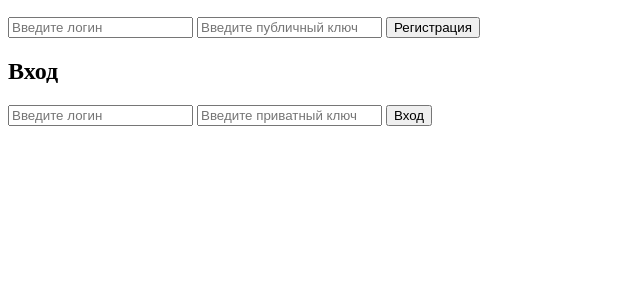
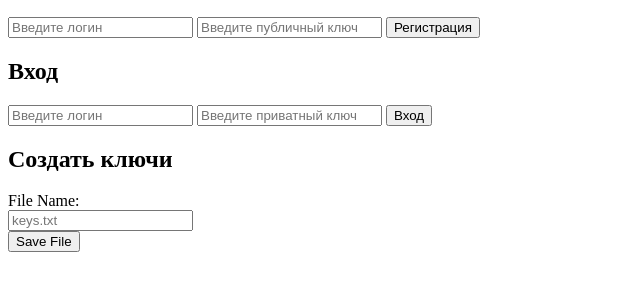
Before and after one commit to iGTsan/hackaton_2024, a website: page web/public/index.html in a window 1280 px wide. Shown: the part 110-400 px from the top of the page, without its empty margins (0-640 px from the left). Drawn offline with Linux system fonts and the light colour scheme.

Commit message:
add keygen

```diff
--- a/web/public/index.html
+++ b/web/public/index.html
@@ -22,6 +22,14 @@
         <button type="submit">Вход</button>
     </form>
 
+    <h2>Создать ключи</h2>
+    <form id="fileForm">
+      <label for="fileName">File Name:</label><br>
+      <input type="text" id="fileName" name="fileName" placeholder="keys.txt"><br>
+      <button type="button" onclick="createAndDownloadFile()">Save File</button>
+    </form>
+
+
     <div id="responseArea"></div>
 
     <script src="requests.js"></script>
--- a/web/public/requests.js
+++ b/web/public/requests.js
@@ -45,3 +45,31 @@
     })
     .catch(error => console.error('Ошибка:', error));
 });
+
+function genKeyPair() {
+    const keyPair = "Pubclic" + '\n' + "Private";
+    return keyPair;
+}
+
+function createAndDownloadFile() {
+  const fileName = document.getElementById('fileName').value;
+  const content = genKeyPair();
+  const blob = new Blob([content], { type: "text/plain;charset=utf-8" });
+
+  if (window.navigator.msSaveOrOpenBlob) {
+    // For IE10+
+    window.navigator.msSaveOrOpenBlob(blob, fileName);
+  } else {
+    // For other browsers:
+    const a = document.createElement("a");
+    const url = URL.createObjectURL(blob);
+    a.href = url;
+    a.download = fileName;
+    document.body.appendChild(a);
+    a.click();
+    setTimeout(() => {
+      document.body.removeChild(a);
+      window.URL.revokeObjectURL(url);
+    }, 0);
+  }
+}
```
